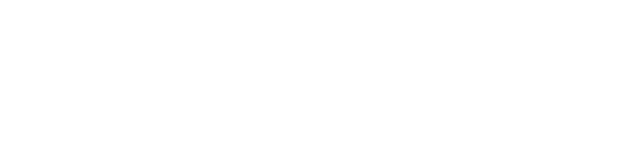
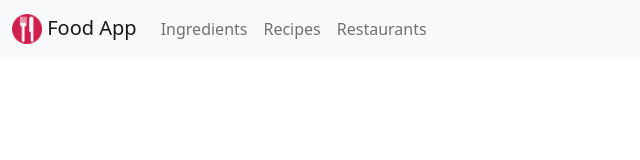
Before and after one commit to jorgerodriguez860/food-app, a plain HTML site: page food-app.html in a window 1280 px wide. Shown: the whole page, without its empty margins (0-640 px from the left). Drawn offline with nearby package versions, Linux system fonts and the light colour scheme.

Commit message:
added navbar

```diff
--- a/food-app.html
+++ b/food-app.html
@@ -4,9 +4,44 @@
     <meta charset="UTF-8">
     <meta http-equiv="X-UA-Compatible" content="IE=edge">
     <meta name="viewport" content="width=device-width, initial-scale=1.0">
+    <!-- CSS only -->
+    <link href="https://cdn.jsdelivr.net/npm/bootstrap@5.2.1/dist/css/bootstrap.min.css" rel="stylesheet" integrity="sha384-iYQeCzEYFbKjA/T2uDLTpkwGzCiq6soy8tYaI1GyVh/UjpbCx/TYkiZhlZB6+fzT" crossorigin="anonymous">
+    <link rel="stylesheet" href="./food-app.css">
     <title>Food App</title>
 </head>
 <body>
+    <nav class="navbar navbar-expand-lg bg-light">
+        <div class="container-fluid">
+          <a class="navbar-brand" href="#"><img src="./navIcon.png" alt="Logo" width="30" height="30" class="d-inline-block align-text-top">
+            Food App</a>
+          <button class="navbar-toggler" type="button" data-bs-toggle="collapse" data-bs-target="#navbarNav" aria-controls="navbarNav" aria-expanded="false" aria-label="Toggle navigation">
+            <span class="navbar-toggler-icon"></span>
+          </button>
+          <div class="collapse navbar-collapse" id="navbarNav">
+            <ul class="navbar-nav">
+              <li class="nav-item">
+                <a class="nav-link" href="#">Ingredients</a>
+              </li>
+              <li class="nav-item">
+                <a class="nav-link" href="#">Recipes</a>
+              </li>
+              <li class="nav-item">
+                <a class="nav-link" href="#">Restaurants</a>
+              </li>
+            </ul>
+          </div>
+        </div>
+    </nav>      <!-- end of navbar -->
 
+    <div id="container">    <!-- main container -->
+
+        <div id="main">     <!-- main div to hold content -->
+
+        </div>
+
+    </div>
 </body>
+<script src="./food-app.js"></script>
+<!-- JavaScript Bundle with Popper -->
+<script src="https://cdn.jsdelivr.net/npm/bootstrap@5.2.1/dist/js/bootstrap.bundle.min.js" integrity="sha384-u1OknCvxWvY5kfmNBILK2hRnQC3Pr17a+RTT6rIHI7NnikvbZlHgTPOOmMi466C8" crossorigin="anonymous"></script>
 </html>
```
Also changed, not shown: navIcon.png (added).
